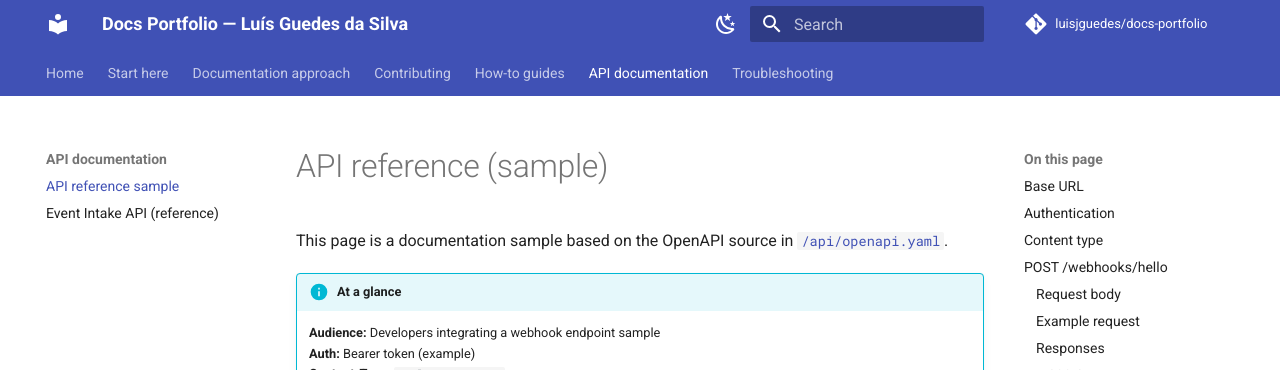
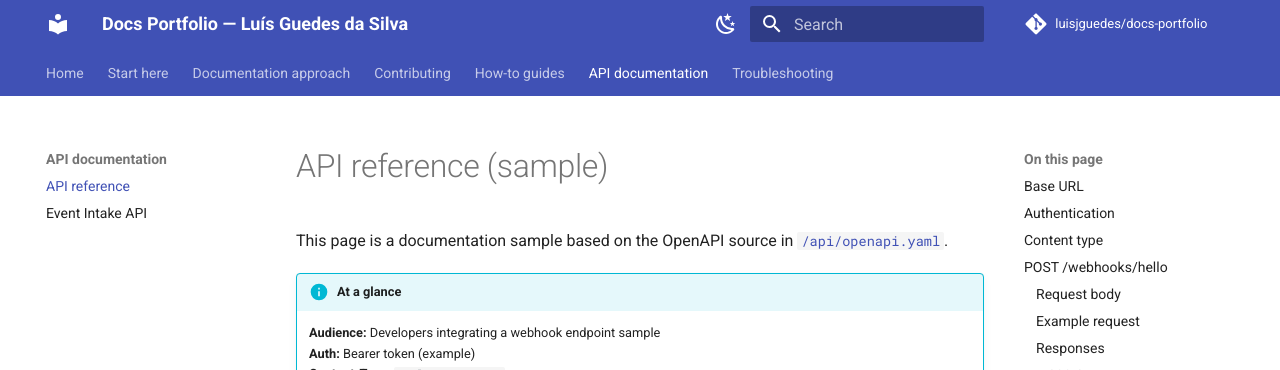
Before and after one commit to luisjguedes/docs-portfolio, an MkDocs documentation site: the page built from docs/reference/api.md, in a window 1280 px wide. Shown: the top 370 px of the page. Built offline with MkDocs 1.6.1 and Material for MkDocs 9.7.7, drawn with Linux system fonts in a browser that asks for light colours; comment, search, counter and statistics services are not loaded.

Commit message:
Update mkdocs.yml

```diff
--- a/mkdocs.yml
+++ b/mkdocs.yml
@@ -20,8 +20,8 @@ nav:
       - Build a simple workflow: how-to/create-workflow.md
       - Send your first event: how-to/send-first-event.md
   - API documentation:
-      - API reference sample: reference/api.md
-      - Event Intake API (reference): reference/event-intake-api.md
+      - API reference: reference/api.md
+      - Event Intake API: reference/event-intake-api.md
   - Troubleshooting:
       - Common issues: troubleshooting/common-issues.md
       - Event Intake API issues: troubleshooting/event-intake.md
```
